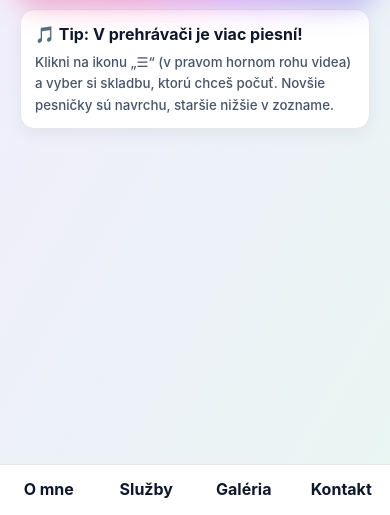
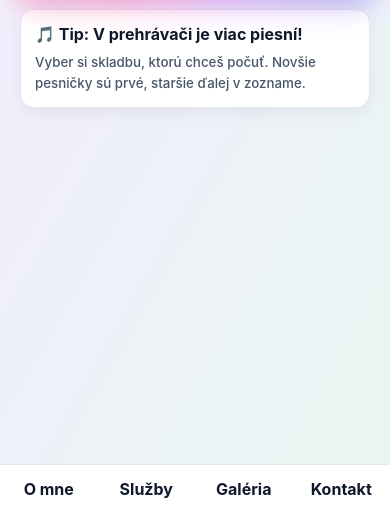
Before and after one commit to IvanaBirosova/birosova-web, a website: page m-galeria.html in a window 390 px wide. Shown: the part 329-844 px from the top of the page. Drawn offline with Linux system fonts and the light colour scheme.

Commit message:
Galéria (mobil): upravený text tipu pre zrozumiteľnosť

```diff
--- a/m-galeria.html
+++ b/m-galeria.html
@@ -55,7 +55,7 @@
   <!-- TIP k playlistu (rovnaký text ako na desktope) -->
   <div class="playlist-tip" role="note" aria-label="Tip k prehrávaču">
     🎵 <strong>Tip:</strong> V prehrávači je viac piesní!
-    <small>Klikni na ikonu „☰“ (v pravom hornom rohu videa) a vyber si skladbu, ktorú chceš počuť. Novšie pesničky sú navrchu, staršie nižšie v zozname.</small>
+    <small>Vyber si skladbu, ktorú chceš počuť. Novšie pesničky sú prvé, staršie ďalej v zozname.</small>
   </div>
 </main>
 
```
